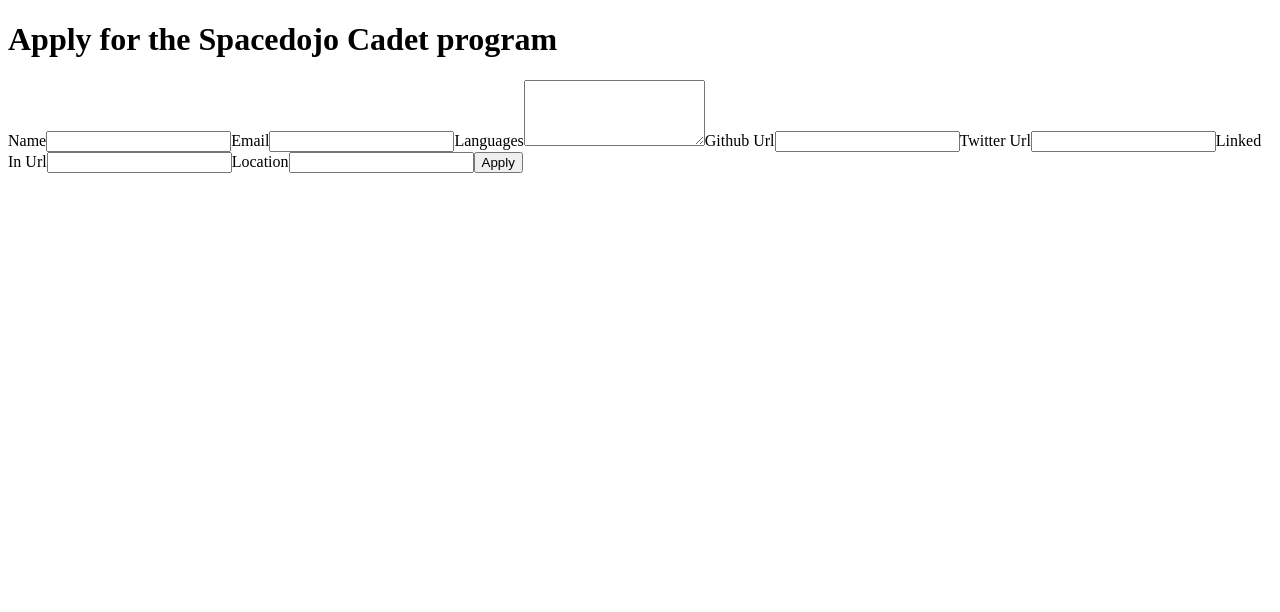
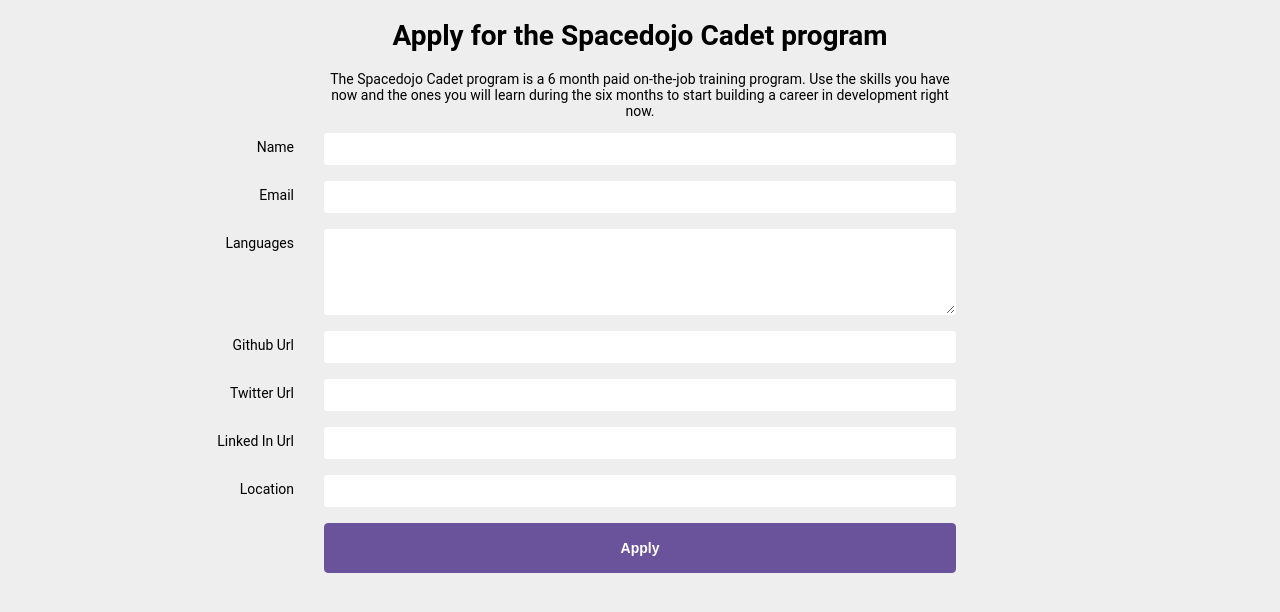
Before and after one commit to thespacedojo/cadet, a Next.js app: page /apply in a window 1280 px wide. Shown: the top 612 px of the page. Built offline with nearby package versions, Linux system fonts and the light colour scheme.

Commit message:
Everything should be working, needs some polish still.

```diff
--- a/components/input.js
+++ b/components/input.js
@@ -3,7 +3,7 @@
 class Input extends React.Component {
   constructor(props) {
     super(props)
-    const {type, label, ...options} = props;
+    const {type, label, className, ...options} = props;
     this.options = options;
   }
 
@@ -27,13 +27,13 @@
     const label = this.props.label
     const type = this.props.type
     return (
-      <fragment>
+      <div className={this.props.className}>
         { label ?
             <label title={this.options.hint} htmlFor={label}>{this.labelize()}</label>
             : null
         }
         {this.formType()}
-      </fragment>
+      </div>
     )
   }
 }
--- a/package.json
+++ b/package.json
@@ -14,6 +14,10 @@
     "react": "^16.4.2",
     "react-apollo": "^2.1.11",
     "react-dom": "^16.4.2",
-    "react-testing-library": "^5.0.1"
+    "react-testing-library": "^5.0.1",
+    "styled-components": "^3.4.5"
+  },
+  "devDependencies": {
+    "babel-plugin-styled-components": "^1.6.4"
   }
 }
--- a/pages/_app.js
+++ b/pages/_app.js
@@ -2,6 +2,7 @@
 import React from 'react'
 import withApolloClient from '../lib/with-apollo-client'
 import { ApolloProvider } from 'react-apollo'
+import { ServerStyleSheet } from 'styled-components'
 
 class MyApp extends App {
   render () {
--- /dev/null
+++ b/pages/_document.js
@@ -0,0 +1,35 @@
+import Document, { Head, Main, NextScript } from 'next/document'
+import { ServerStyleSheet } from 'styled-components';
+
+export default class MyDocument extends Document {
+  static async getInitialProps({ renderPage }) {
+    // Step 1: Create an instance of ServerStyleSheet
+    const sheet = new ServerStyleSheet();
+
+    // Step 2: Retrieve styles from components in the page
+    const page = renderPage((App) => (props) =>
+      sheet.collectStyles(<App {...props} />),
+    );
+
+    // Step 3: Extract the styles as <style> tags
+    const styleTags = sheet.getStyleElement();
+
+    // Step 4: Pass styleTags as a prop
+    return { ...page, styleTags };
+  }
+
+  render() {
+    return (
+      <html>
+        <Head>
+					<link href="https://fonts.googleapis.com/css?family=Open+Sans:400,700|Roboto:400,700" />
+					{this.props.styleTags}
+        </Head>
+        <body style={{ 'fontFamily': "'Roboto', sans-serif", 'background-color': '#eee', 'font-size': '14px' }}>
+          <Main />
+          <NextScript />
+        </body>
+      </html>
+    )
+  }
+}
--- a/pages/apply.js
+++ b/pages/apply.js
@@ -4,6 +4,7 @@
 import { Mutation } from "react-apollo"
 import Input from '../components/input'
 import Form from '../components/form'
+import styled from 'styled-components'
 
 const ADD_CADET = gql`
   mutation AddCadet($name: String!, $email: String!, $location: String!, $languages: String!, $githubUrl: String, $twitterUrl: String, $linkedInUrl: String) {
@@ -20,18 +21,79 @@
   }
 `;
 
+const Header = styled.h1`
+	text-align: center;
+`
+const Intro = styled.p`
+	text-align: center;
+	width: 50%;
+	margin-left: 25%;
+`
+
+const StyledInput = styled(Input)`
+	display: grid;
+	grid-template-columns: 0.5fr 0.5fr 2fr 1fr;
+	margin-bottom: 1rem;
+
+	input, textarea {
+		padding: 6px 12px;
+		border-radius: 3px;
+		border: 1px solid white;
+		font-size: 1.1em;
+	}
+
+	input:focus, textarea:focus {
+		border:1px solid #6b539c;
+		outline:none;
+	}
+
+	label {
+		grid-column-start: 2;
+		text-align: right;
+		padding-right: 30px;
+		padding-top: 6px;
+	}
+`
+
+const Button = styled(Input)`
+	display: grid;
+	grid-template-columns: 0.5fr 0.5fr 2fr 1fr;
+
+	input[type="submit"] {
+		grid-column-start: 3;
+		background-color: #6b539c;
+		border: 1px solid #6b539c;
+		color: white;
+		font-weight: 600;
+		height: 50px;
+		width: 100%;
+		display: inline-block;
+    padding: 6px 12px;
+    margin-bottom: 0;
+    font-size: 14px;
+    line-height: 1.42857143;
+    text-align: center;
+    white-space: nowrap;
+    vertical-align: middle;
+    cursor: pointer;
+    -webkit-user-select: none;
+    -moz-user-select: none;
+    -ms-user-select: none;
+    user-select: none;
+    background-image: none;
+    border-radius: 4px;
+	}
+`
+
 const Apply = () => {
   const data = {}
-
-	const formSubmitted = (formData) => {
-
-	}
 
   return (
 		<Mutation mutation={ADD_CADET}>
 			{(addCadet, {error, data}) => (
 				<fragment>
-					<h1>Apply for the Spacedojo Cadet program</h1>
+					<Header>Apply for the Spacedojo Cadet program</Header>
+					<Intro>The Spacedojo Cadet program is a 6 month paid on-the-job training program. Use the skills you have now and the ones you will learn during the six months to start building a career in development right now.</Intro>
 					<Form callback={(formData, ref) => {
 						addCadet({variables: { ...formData }})
 						.then((response) => {
@@ -43,14 +105,14 @@
 							console.log(error, 'DANGER WILL PT 2')
 						})
 					}}>
-						<Input type="text" label="name" required />
-						<Input type="email" label="email" required />
-						<Input type="textarea" label="languages" rows="4" hint="Languages you've used to develop before" required />
-						<Input type="text" label="githubUrl" />
-						<Input type="text" label="twitterUrl" />
-						<Input type="text" label="linkedInUrl" />
-						<Input type="text" label="location" hint="Your physical city and state" required />
-						<Input type="submit" value="Apply" />
+						<StyledInput type="text" label="name" required />
+						<StyledInput type="email" label="email" required />
+						<StyledInput type="textarea" label="languages" rows="4" hint="Languages you've used to develop before" required />
+						<StyledInput type="text" label="githubUrl" />
+						<StyledInput type="text" label="twitterUrl" />
+						<StyledInput type="text" label="linkedInUrl" />
+						<StyledInput type="text" label="location" hint="Your physical city and state" required />
+						<Button type="submit" value="Apply" />
 					</Form>
 				</fragment>
 			)}
```
Also changed, not shown: .babelrc, 1 other file (tests, documents, lock files or other folders).
